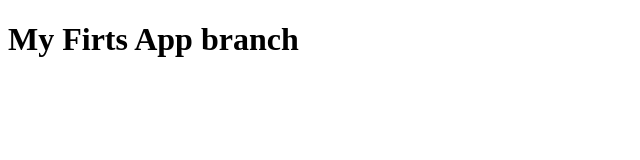
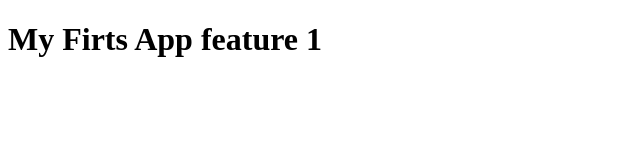
Before and after one commit to shreyashcsr/myapp, a plain HTML site: page index.html in a window 1280 px wide. Shown: the full height of the page, 0-640 px from the left. Drawn offline with Linux system fonts and the light colour scheme.

Commit message:
feature 1

```diff
--- a/index.html
+++ b/index.html
@@ -1,9 +1,9 @@
 <!DOCTYPE html>
 <html>
 <head>
-	<title>my app my branch</title>
+	<title>my app my feature 1</title>
 </head>
 <body>
-	<h1>My Firts App branch</h1>
+	<h1>My Firts App feature 1</h1>
 </body>
 </html>
```
